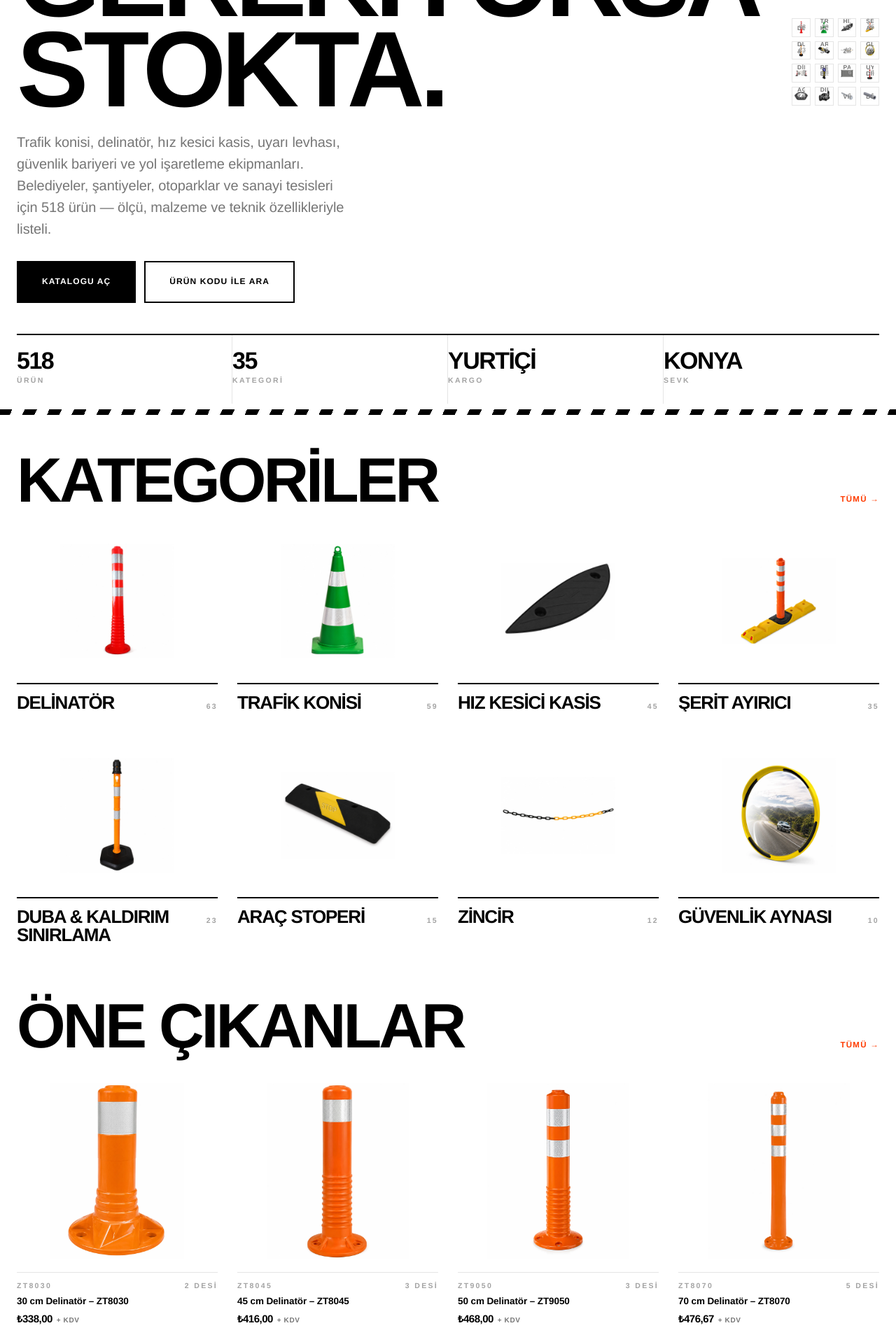
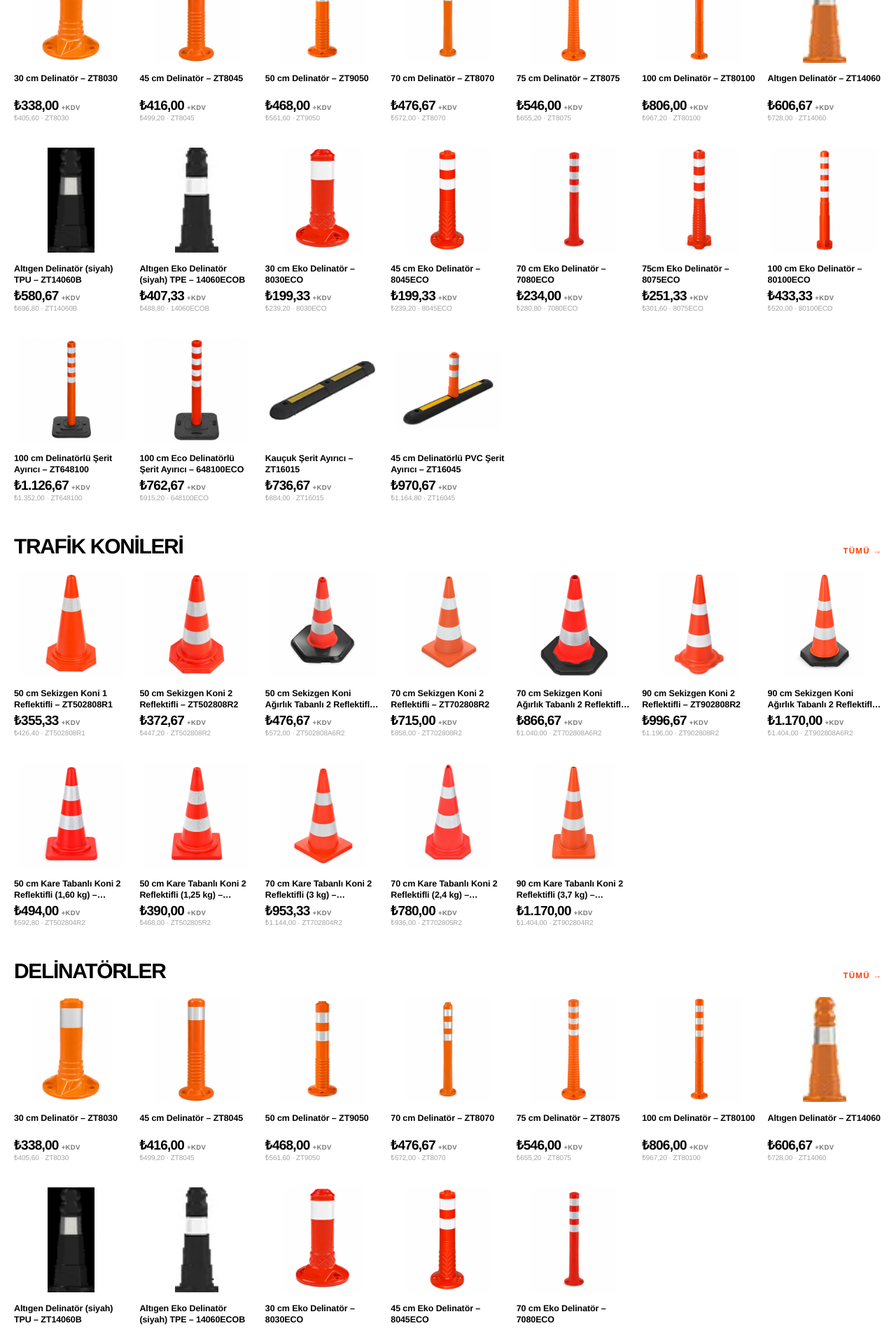
Before and after one commit to pekcandanoglumustafa/cvsepeti-shop, a Next.js app: page / in a window 1280 px wide. Shown: the part 380-2278 px from the top of the page at 70% size. Built offline with nearby package versions, Linux system fonts and the light colour scheme.

Commit message:
design: yogun urun izgarasi (ekranda 2-3 kat fazla urun), fiyat buyutuldu, urun odakli ana sayfa, fabrikadan dogrudan satis mesaji

```diff
--- a/app/blog/[slug]/page.tsx
+++ b/app/blog/[slug]/page.tsx
@@ -91,7 +91,7 @@ export default async function Yazi({ params }: { params: Promise<{ slug: string
         <section style={{ marginTop: 56 }}>
           <div className="rule" style={{ marginBottom: 22 }} />
           <h2 className="display d3" style={{ marginBottom: 20 }}>Bu yazıda geçen ürünler</h2>
-          <div style={{ display: "grid", gridTemplateColumns: "repeat(auto-fill,minmax(180px,1fr))", gap: "32px 20px" }}>
+          <div className="grid-urun">
             {urunler.map((p) => <ProductCard key={p.id} product={p} />)}
           </div>
         </section>
--- a/app/globals.css
+++ b/app/globals.css
@@ -25,7 +25,7 @@ body{
 .d1{font-size:clamp(56px,12vw,190px)}
 .d2{font-size:clamp(38px,7vw,92px)}
 .d3{font-size:clamp(26px,3.6vw,44px)}
-.d4{font-size:clamp(19px,2.1vw,26px)}
+.d4{font-size:clamp(13px,1.5vw,17px)}
 .eyebrow{font-size:10.5px;font-weight:800;text-transform:uppercase;letter-spacing:0.22em}
 .label{font-size:11.5px;font-weight:700;text-transform:uppercase;letter-spacing:0.11em}
 .lede{font-size:clamp(16px,1.6vw,20px);line-height:1.55;color:var(--muted)}
@@ -56,13 +56,23 @@ body{
 
 /* ---------- kategori karosu ---------- */
 .cat{position:relative;display:block;text-decoration:none;color:inherit;overflow:hidden}
-.cat .ph{position:relative;aspect-ratio:4/3;background:var(--tile);overflow:hidden}
+.cat .ph{position:relative;aspect-ratio:1/1;background:var(--tile);overflow:hidden}
 .cat .ph img{transition:transform .6s cubic-bezier(.2,.7,.2,1)}
 .cat:hover .ph img{transform:scale(1.07)}
-.cat .bar{display:flex;align-items:baseline;justify-content:space-between;gap:12px;
-  padding:13px 0 0;border-top:2px solid var(--ink);margin-top:10px}
+.cat .bar{display:flex;align-items:baseline;justify-content:space-between;gap:8px;
+  padding:9px 0 0;border-top:2px solid var(--ink);margin-top:7px}
 .cat:hover .bar .t{color:var(--hi)}
 .cat .bar .t{transition:color .16s}
+
+/* ---------- yoğun ürün ızgarası ---------- */
+.grid-urun{display:grid;gap:26px 14px;
+  grid-template-columns:repeat(auto-fill,minmax(148px,1fr))}
+@media(min-width:900px){.grid-urun{grid-template-columns:repeat(auto-fill,minmax(158px,1fr));gap:28px 16px}}
+@media(max-width:520px){.grid-urun{grid-template-columns:repeat(2,1fr);gap:22px 12px}}
+
+.grid-kat{display:grid;gap:26px 14px;
+  grid-template-columns:repeat(auto-fill,minmax(150px,1fr))}
+@media(max-width:520px){.grid-kat{grid-template-columns:repeat(2,1fr)}}
 
 .line-clamp-2{display:-webkit-box;-webkit-line-clamp:2;-webkit-box-orient:vertical;overflow:hidden}
 :focus-visible{outline:3px solid var(--hi);outline-offset:3px}
--- a/app/kategori/[slug]/page.tsx
+++ b/app/kategori/[slug]/page.tsx
@@ -24,7 +24,7 @@ export default async function Kategori({ params }: { params: Promise<{ slug: str
   const digerleri = categories.filter((c) => c !== cat).slice(0, 10);
 
   return (
-    <main style={{ maxWidth: 1440, margin: "0 auto", padding: "40px 24px" }}>
+    <main style={{ maxWidth: 1520, margin: "0 auto", padding: "40px 24px" }}>
       <Link href="/urunler" className="eyebrow" style={{ color: "var(--dim)", textDecoration: "none" }}>← Katalog</Link>
       <h1 className="display d2" style={{ marginTop: 16 }}>{cat}</h1>
       <p className="label" style={{ color: "var(--dim)", marginTop: 14 }}>{items.length} ürün</p>
--- a/app/page.tsx
+++ b/app/page.tsx
@@ -2,9 +2,8 @@ import Link from "next/link";
 import { allProducts, categories, categorySlug } from "@/lib/products";
 import ProductCard from "@/components/ProductCard";
 import CategoryCard from "@/components/CategoryCard";
+import { tumYazilar } from "@/lib/blog";
 import kapaklar from "@/data/kategori_kapak.json";
-import HeroMozaik from "@/components/HeroMozaik";
-import { tumYazilar } from "@/lib/blog";
 
 const KAPAK = kapaklar as Record<string, { img: string; w: number; adet: number }>;
 
@@ -13,143 +12,131 @@ export default function Home() {
     .map((c) => ({ c, n: allProducts.filter((p) => p.category === c).length }))
     .sort((a, b) => b.n - a.n);
 
-  // kapağı yüksek çözünürlüklü olan kategoriler öne
-  const vitrin = [...sayilar].sort((a, b) => (KAPAK[b.c]?.w ?? 0) - (KAPAK[a.c]?.w ?? 0)).slice(0, 8);
-  const oneCikan = allProducts
-    .filter((p) => p.images[0] && (KAPAK[p.category]?.w ?? 0) >= 1000)
-    .slice(0, 8);
+  const gorselli = allProducts.filter((p) => p.images[0] && p.id !== "TEST-1");
+  const netGorselli = gorselli.filter((p) => (KAPAK[p.category]?.w ?? 0) >= 1000);
+  const vitrin = netGorselli.slice(0, 18);
+  const koni = gorselli.filter((p) => p.category === "Trafik Konisi").slice(0, 12);
+  const delinator = gorselli.filter((p) => p.category === "Delinatör").slice(0, 12);
+  const kasis = gorselli.filter((p) => p.category === "Hız Kesici Kasis").slice(0, 12);
+  const katVitrin = [...sayilar].sort((a, b) => (KAPAK[b.c]?.w ?? 0) - (KAPAK[a.c]?.w ?? 0)).slice(0, 12);
 
   return (
     <main>
-      {/* ---- HERO ---- */}
-      <section style={{ maxWidth: 1440, margin: "0 auto", padding: "48px 24px 0" }}>
-        <div className="hero-grid" style={{ display: "grid", gridTemplateColumns: "1.05fr 1fr", gap: 48, alignItems: "center" }}>
-          <div>
-            <p className="eyebrow" style={{ color: "var(--hi)" }}>Trafik · Yol · İş Güvenliği</p>
-            <h1 className="display d1" style={{ marginTop: 18 }}>
-              Sahada ne<br />gerekiyorsa<br />stokta.
-            </h1>
-            <p className="lede" style={{ marginTop: 24, maxWidth: 470 }}>
-              Trafik konisi, delinatör, hız kesici kasis, uyarı levhası, güvenlik
-              bariyeri ve yol işaretleme ekipmanları. Belediyeler, şantiyeler,
-              otoparklar ve sanayi tesisleri için {allProducts.length} ürün —
-              ölçü, malzeme ve teknik özellikleriyle listeli.
-            </p>
-            <div style={{ marginTop: 30, display: "flex", flexWrap: "wrap", gap: 12 }}>
-              <Link href="/urunler" className="btn btn-solid">Katalogu aç</Link>
-              <Link href="/urunler" className="btn btn-ghost">Ürün kodu ile ara</Link>
-            </div>
-          </div>
-
-          <HeroMozaik />
-        </div>
-
-        <div className="rule" style={{ marginTop: 44 }} />
-        <div style={{ display: "grid", gridTemplateColumns: "repeat(auto-fit,minmax(150px,1fr))" }}>
-          {([["Ürün", allProducts.length], ["Kategori", categories.length],
-             ["Kargo", "Yurtiçi"], ["Sevk", "Konya"]] as [string, string | number][]).map(([k, v], i) => (
-            <div key={k} style={{ padding: "22px 0 26px",
-                                  borderRight: i < 3 ? "1px solid var(--hair)" : "none", paddingRight: 20 }}>
-              <p className="display" style={{ fontSize: 34 }}>{v}</p>
-              <p className="eyebrow" style={{ color: "var(--dim)", marginTop: 7 }}>{k}</p>
-            </div>
+      {/* ---- SATIŞ ŞERİDİ ---- */}
+      <section style={{ background: "var(--ink)", color: "var(--paper)" }}>
+        <div style={{ maxWidth: 1520, margin: "0 auto", padding: "13px 20px",
+                      display: "flex", gap: 26, flexWrap: "wrap", justifyContent: "center" }}>
+          {["Üreticiden doğrudan satış", "Aynı gün kargo", "Kurumsal fatura", `${allProducts.length} ürün stokta`]
+            .map((t) => (
+              <span key={t} className="eyebrow" style={{ color: "#EDEDED" }}>{t}</span>
             ))}
         </div>
       </section>
 
-      <div className="band" style={{ margin: "8px 0 56px" }} />
-
-      {/* ---- KATEGORİ VİTRİNİ (görselli) ---- */}
-      <section style={{ maxWidth: 1440, margin: "0 auto", padding: "0 24px" }}>
-        <div style={{ display: "flex", alignItems: "baseline", justifyContent: "space-between", marginBottom: 26 }}>
-          <h2 className="display d2">Kategoriler</h2>
-          <Link href="/urunler" className="label" style={{ color: "var(--hi)", textDecoration: "none" }}>
-            Tümü →
+      {/* ---- ÜRÜN ODAKLI GİRİŞ ---- */}
+      <section style={{ maxWidth: 1520, margin: "0 auto", padding: "26px 20px 0" }}>
+        <div style={{ display: "flex", alignItems: "flex-end", justifyContent: "space-between",
+                      gap: 20, flexWrap: "wrap", marginBottom: 18 }}>
+          <div>
+            <p className="eyebrow" style={{ color: "var(--hi)" }}>Fabrikadan doğrudan satış</p>
+            <h1 className="display" style={{ fontSize: "clamp(30px,5.2vw,62px)", marginTop: 10 }}>
+              Trafik ve yol<br />güvenliği ekipmanları
+            </h1>
+          </div>
+          <div style={{ display: "flex", gap: 10, flexWrap: "wrap" }}>
+            <Link href="/urunler" className="btn btn-solid" style={{ padding: "16px 26px" }}>
+              Tüm ürünler
             </Link>
           </div>
-        <div style={{ display: "grid", gridTemplateColumns: "repeat(auto-fill,minmax(250px,1fr))", gap: "40px 28px" }}>
-          {vitrin.map(({ c, n }) => (
-            <CategoryCard key={c} kategori={c} adet={n} gorsel={KAPAK[c]?.img} />
-          ))}
+        </div>
+
+        <div className="rule" style={{ marginBottom: 20 }} />
+
+        <div className="grid-urun">
+          {vitrin.map((p) => <ProductCard key={p.id} product={p} />)}
         </div>
       </section>
 
-      {/* ---- ÖNE ÇIKAN ÜRÜNLER ---- */}
-      <section style={{ maxWidth: 1440, margin: "0 auto", padding: "80px 24px 0" }}>
-        <div style={{ display: "flex", alignItems: "baseline", justifyContent: "space-between", marginBottom: 26 }}>
-          <h2 className="display d2">Öne çıkanlar</h2>
-          <Link href="/urunler" className="label" style={{ color: "var(--hi)", textDecoration: "none" }}>Tümü →</Link>
+      <Bolum baslik="Trafik konileri" href={`/kategori/${categorySlug("Trafik Konisi")}`} urunler={koni} />
+      <Bolum baslik="Delinatörler" href={`/kategori/${categorySlug("Delinatör")}`} urunler={delinator} />
+      <Bolum baslik="Hız kesici kasisler" href={`/kategori/${categorySlug("Hız Kesici Kasis")}`} urunler={kasis} />
+
+      {/* ---- KATEGORİLER ---- */}
+      <section style={{ maxWidth: 1520, margin: "0 auto", padding: "56px 20px 0" }}>
+        <Baslik baslik="Kategoriler" href="/urunler" />
+        <div className="grid-kat">
+          {katVitrin.map(({ c, n }) => <CategoryCard key={c} kategori={c} adet={n} gorsel={KAPAK[c]?.img} />)}
         </div>
-        <div style={{ display: "grid", gridTemplateColumns: "repeat(auto-fill,minmax(230px,1fr))", gap: "44px 28px" }}>
-          {oneCikan.map((p) => <ProductCard key={p.id} product={p} />)}
-        </div>
-      </section>
-
-      {/* ---- TÜM KATEGORİLER: tipografik dizin ---- */}
-      <section style={{ maxWidth: 1440, margin: "0 auto", padding: "88px 24px 0" }}>
-        <h2 className="display d2" style={{ marginBottom: 22 }}>Tüm kategoriler</h2>
-        <div className="rule" />
-        {sayilar.map(({ c, n }) => (
-          <Link key={c} href={`/kategori/${categorySlug(c)}`} className="cat"
-                style={{ display: "flex", alignItems: "baseline", justifyContent: "space-between",
-                         gap: 20, padding: "17px 2px", borderBottom: "1px solid var(--hair)" }}>
-            <span className="t display" style={{ fontSize: "clamp(17px,2.5vw,27px)" }}>{c}</span>
-            <span className="eyebrow" style={{ color: "var(--dim)", whiteSpace: "nowrap" }}>{n} ürün</span>
-          </Link>
-        ))}
-      </section>
-
-      {/* ---- REHBERLER ---- */}
-      <section style={{ maxWidth: 1440, margin: "0 auto", padding: "88px 24px 0" }}>
-        <div style={{ display: "flex", alignItems: "baseline", justifyContent: "space-between", marginBottom: 24 }}>
-          <h2 className="display d2">Rehberler</h2>
-          <Link href="/blog" className="label" style={{ color: "var(--hi)", textDecoration: "none" }}>Tümü →</Link>
-        </div>
-        <div style={{ display: "grid", gridTemplateColumns: "repeat(auto-fit,minmax(260px,1fr))", gap: 28 }}>
-          {tumYazilar().slice(0, 3).map((y) => (
-            <Link key={y.slug} href={`/blog/${y.slug}`} className="card"
-                  style={{ textDecoration: "none", color: "inherit", borderTop: "2px solid var(--ink)", paddingTop: 14 }}>
-              <span className="eyebrow" style={{ color: "var(--hi)" }}>{y.kategori}</span>
-              <h3 className="name display d4" style={{ marginTop: 10, lineHeight: 1.08 }}>{y.baslik}</h3>
-              <p style={{ marginTop: 10, fontSize: 13.5, color: "var(--muted)", lineHeight: 1.6 }} className="line-clamp-3">
-                {y.ozet}
-              </p>
+        <div style={{ display: "flex", flexWrap: "wrap", gap: 7, marginTop: 22 }}>
+          {sayilar.slice(12).map(({ c, n }) => (
+            <Link key={c} href={`/kategori/${categorySlug(c)}`} className="label"
+                  style={{ padding: "8px 12px", border: "1px solid var(--hair)",
+                           color: "var(--ink)", textDecoration: "none" }}>
+              {c} <span style={{ color: "var(--dim)" }}>{n}</span>
             </Link>
           ))}
         </div>
       </section>
 
-      {/* ---- B2B ---- */}
-      <section style={{ background: "var(--ink)", color: "var(--paper)", marginTop: 88 }}>
-        <div style={{ maxWidth: 1440, margin: "0 auto", padding: "80px 24px",
-                      display: "flex", flexWrap: "wrap", gap: 40, justifyContent: "space-between", alignItems: "flex-end" }}>
+      {/* ---- KURUMSAL ---- */}
+      <section style={{ background: "var(--ink)", color: "var(--paper)", marginTop: 64 }}>
+        <div style={{ maxWidth: 1520, margin: "0 auto", padding: "56px 20px",
+                      display: "flex", flexWrap: "wrap", gap: 34, justifyContent: "space-between", alignItems: "center" }}>
           <div>
-            <p className="eyebrow" style={{ color: "var(--hi)" }}>Kurumsal alım</p>
-            <h2 className="display d2" style={{ marginTop: 18, maxWidth: 700 }}>
-              Baştan sona<br />kendiniz<br />sipariş verin
+            <p className="eyebrow" style={{ color: "var(--hi)" }}>Toplu alım</p>
+            <h2 className="display" style={{ fontSize: "clamp(24px,3.6vw,42px)", marginTop: 12, maxWidth: 560 }}>
+              Belediye, şantiye ve<br />filo alımlarında proje fiyatı
             </h2>
           </div>
-          <div style={{ maxWidth: 430 }}>
-            <p className="lede" style={{ color: "#9A9A9A", marginBottom: 22 }}>
-              Sipariş için kimseyle görüşmenize gerek yok. Katalogdan seçin, sepete atın,
-              kurumsal fatura bilgilerinizi girin, kartla ödeyin. Fatura ve kargo takibi
-              e-postanıza gelir.
+          <div style={{ maxWidth: 400 }}>
+            <p style={{ fontSize: 14.5, color: "#9A9A9A", lineHeight: 1.65, marginBottom: 18 }}>
+              50 adet üzeri alımlarda özel fiyat uygulanır. Kurumsal fatura, ürün kodu ve
+              teknik özelliklerle birlikte kesilir. Siparişi kendiniz tamamlarsınız.
             </p>
-            <div style={{ display: "flex", gap: 10, flexWrap: "wrap" }}>
             <Link href="/urunler" className="btn"
                   style={{ background: "var(--paper)", borderColor: "var(--paper)", color: "var(--ink)" }}>
               Katalogu aç
             </Link>
-              <a href="tel:05076584245" className="btn"
-                 style={{ borderColor: "#3A3A3A", color: "var(--paper)" }}>
-                Yine de arayın
-              </a>
-            </div>
           </div>
         </div>
       </section>
 
-      <style>{`@media (max-width:900px){.hero-grid{grid-template-columns:1fr!important;gap:32px!important}}`}</style>
+      {/* ---- REHBERLER ---- */}
+      <section style={{ maxWidth: 1520, margin: "0 auto", padding: "56px 20px 0" }}>
+        <Baslik baslik="Ürün seçim rehberleri" href="/blog" />
+        <div style={{ display: "grid", gridTemplateColumns: "repeat(auto-fit,minmax(240px,1fr))", gap: 22 }}>
+          {tumYazilar().slice(0, 4).map((y) => (
+            <Link key={y.slug} href={`/blog/${y.slug}`} className="card"
+                  style={{ textDecoration: "none", color: "inherit", borderTop: "2px solid var(--ink)", paddingTop: 12 }}>
+              <span className="eyebrow" style={{ color: "var(--hi)" }}>{y.kategori}</span>
+              <h3 className="name" style={{ marginTop: 8, fontSize: 15, fontWeight: 800, lineHeight: 1.25 }}>
+                {y.baslik}
+              </h3>
+            </Link>
+          ))}
+        </div>
+      </section>
     </main>
   );
 }
+
+function Baslik({ baslik, href }: { baslik: string; href: string }) {
+  return (
+    <div style={{ display: "flex", alignItems: "baseline", justifyContent: "space-between", marginBottom: 16 }}>
+      <h2 className="display" style={{ fontSize: "clamp(20px,2.6vw,30px)" }}>{baslik}</h2>
+      <Link href={href} className="label" style={{ color: "var(--hi)", textDecoration: "none" }}>Tümü →</Link>
+    </div>
+  );
+}
+
+function Bolum({ baslik, href, urunler }: { baslik: string; href: string; urunler: any[] }) {
+  if (!urunler.length) return null;
+  return (
+    <section style={{ maxWidth: 1520, margin: "0 auto", padding: "48px 20px 0" }}>
+      <Baslik baslik={baslik} href={href} />
+      <div className="grid-urun">
+        {urunler.map((p) => <ProductCard key={p.id} product={p} />)}
+      </div>
+    </section>
+  );
+}
--- a/app/urun/[slug]/page.tsx
+++ b/app/urun/[slug]/page.tsx
@@ -53,7 +53,7 @@ export default async function Urun({ params }: { params: Promise<{ slug: string
   const benzer = allProducts.filter(x => x.category === p.category && x.slug !== p.slug).slice(0, 4);
 
   return (
-    <main style={{ maxWidth: 1440, margin: "0 auto", padding: "32px 24px 110px" }}>
+    <main style={{ maxWidth: 1520, margin: "0 auto", padding: "32px 24px 110px" }}>
       <nav className="eyebrow" style={{ color: "var(--muted)", marginBottom: 26 }}>
         <Link href="/" style={{ color: "inherit", textDecoration: "none" }}>Ana sayfa</Link>
         {" / "}
@@ -108,7 +108,7 @@ export default async function Urun({ params }: { params: Promise<{ slug: string
       {benzer.length > 0 && (
         <section style={{ marginTop: 72 }}>
           <h2 className="display" style={{ fontSize: 28, marginBottom: 20 }}>Aynı kategoriden</h2>
-          <div style={{ display: "grid", gridTemplateColumns: "repeat(auto-fill,minmax(210px,1fr))", gap: 26 }}>
+          <div className="grid-urun">
             {benzer.map((x) => <ProductCard key={x.id} product={x} />)}
           </div>
         </section>
--- a/app/urunler/page.tsx
+++ b/app/urunler/page.tsx
@@ -15,7 +15,7 @@ export default function Urunler() {
     .sort((a, b) => b.n - a.n);
 
   return (
-    <main style={{ maxWidth: 1440, margin: "0 auto", padding: "48px 24px 40px" }}>
+    <main style={{ maxWidth: 1520, margin: "0 auto", padding: "48px 24px 40px" }}>
       <p className="eyebrow" style={{ color: "var(--hi)" }}>Katalog</p>
       <h1 className="display d2" style={{ marginTop: 16 }}>Tüm ürünler</h1>
       <p className="label" style={{ color: "var(--dim)", marginTop: 14 }}>
--- a/components/Fiyat.tsx
+++ b/components/Fiyat.tsx
@@ -8,8 +8,8 @@ import { formatPrice } from "@/lib/products";
 export default function Fiyat({ haric, dahil, boyut = "orta" }: {
   haric: number; dahil: number; boyut?: "kucuk" | "orta" | "buyuk";
 }) {
-  const b = { kucuk: 15, orta: 20, buyuk: 42 }[boyut];
-  const k = { kucuk: 10.5, orta: 11.5, buyuk: 13 }[boyut];
+  const b = { kucuk: 19, orta: 24, buyuk: 52 }[boyut];
+  const k = { kucuk: 10, orta: 11.5, buyuk: 13.5 }[boyut];
   return (
     <span style={{ display: "block" }}>
       <span style={{ display: "flex", alignItems: "baseline", gap: 6, flexWrap: "wrap" }}>
--- a/components/ProductCard.tsx
+++ b/components/ProductCard.tsx
@@ -1,37 +1,43 @@
 "use client";
 import Link from "next/link";
 import Image from "next/image";
-import { Product } from "@/lib/products";
-import Fiyat from "@/components/Fiyat";
+import { Product, formatPrice } from "@/lib/products";
 
-export default function ProductCard({ product }: { product: Product }) {
-  const img = product.images[0];
+export default function ProductCard({ product: p }: { product: Product }) {
+  const img = p.images[0];
   return (
-    <Link href={`/urun/${product.slug}`} className="card"
+    <Link href={`/urun/${p.slug}`} className="card"
           style={{ textDecoration: "none", color: "inherit", display: "flex", flexDirection: "column" }}>
       <div className="tile">
         {img ? (
-          <Image src={img} alt={product.name} fill unoptimized
-                 sizes="(max-width:640px) 50vw,(max-width:1100px) 33vw,25vw"
-                 style={{ objectFit: "contain", padding: "6%" }} />
+          <Image src={img} alt={p.name} fill unoptimized
+                 sizes="(max-width:520px) 50vw,(max-width:900px) 25vw,(max-width:1300px) 20vw,16vw"
+                 style={{ objectFit: "contain", padding: "4%" }} />
         ) : (
-          <div style={{ height: "100%", display: "grid", placeItems: "center", color: "var(--dim)", fontSize: 11 }}>
-            görsel yok
-          </div>
+          <div style={{ height: "100%", display: "grid", placeItems: "center", color: "var(--dim)", fontSize: 10 }}>—</div>
         )}
       </div>
 
-      <div style={{ borderTop: "1px solid var(--hair)", paddingTop: 11, display: "flex", flexDirection: "column", gap: 6, flex: 1 }}>
-        <div style={{ display: "flex", justifyContent: "space-between", gap: 8 }}>
-          <span className="eyebrow" style={{ color: "var(--dim)" }}>{product.kod}</span>
-          <span className="eyebrow" style={{ color: "var(--dim)" }}>{product.desi} desi</span>
+      <div style={{ paddingTop: 8, display: "flex", flexDirection: "column", gap: 3, flex: 1 }}>
+        <p className="name" style={{ fontSize: 12.5, fontWeight: 600, lineHeight: 1.28,
+                                     display: "-webkit-box", WebkitLineClamp: 2, WebkitBoxOrient: "vertical",
+                                     overflow: "hidden", minHeight: "2.56em" }}>
+          {p.name}
+        </p>
+
+        <div style={{ marginTop: "auto", paddingTop: 4 }}>
+          <span style={{ display: "flex", alignItems: "baseline", gap: 4, flexWrap: "wrap" }}>
+            <span className="display" style={{ fontSize: 19, letterSpacing: "-0.04em" }}>
+              {formatPrice(p.price)}
+            </span>
+            <span style={{ fontSize: 9.5, fontWeight: 800, color: "var(--muted)", letterSpacing: ".04em" }}>
+              +KDV
+            </span>
+          </span>
+          <span style={{ display: "block", fontSize: 10, color: "var(--dim)", marginTop: 1 }}>
+            {formatPrice(p.price_kdv)} · {p.kod}
+          </span>
         </div>
-        <p className="name line-clamp-2" style={{ fontSize: 13.5, fontWeight: 600, lineHeight: 1.34 }}>
-          {product.name}
-        </p>
-        <span style={{ marginTop: "auto", paddingTop: 4 }}>
-          <Fiyat haric={product.price} dahil={product.price_kdv} boyut="kucuk" />
-        </span>
       </div>
     </Link>
   );
--- a/components/ProductFilters.tsx
+++ b/components/ProductFilters.tsx
@@ -181,7 +181,7 @@ export default function ProductFilters({ urunler, baslik }: { urunler: Product[]
               <button onClick={temizle} className="btn btn-ghost">Filtreleri temizle</button>
             </div>
           ) : (
-            <div style={{ display: "grid", gridTemplateColumns: "repeat(auto-fill,minmax(205px,1fr))", gap: "40px 24px" }}>
+            <div className="grid-urun">
               {sonuc.map((p) => <ProductCard key={p.id} product={p} />)}
             </div>
           )}
```
Lines whose indentation alone changed are shown as unchanged.
